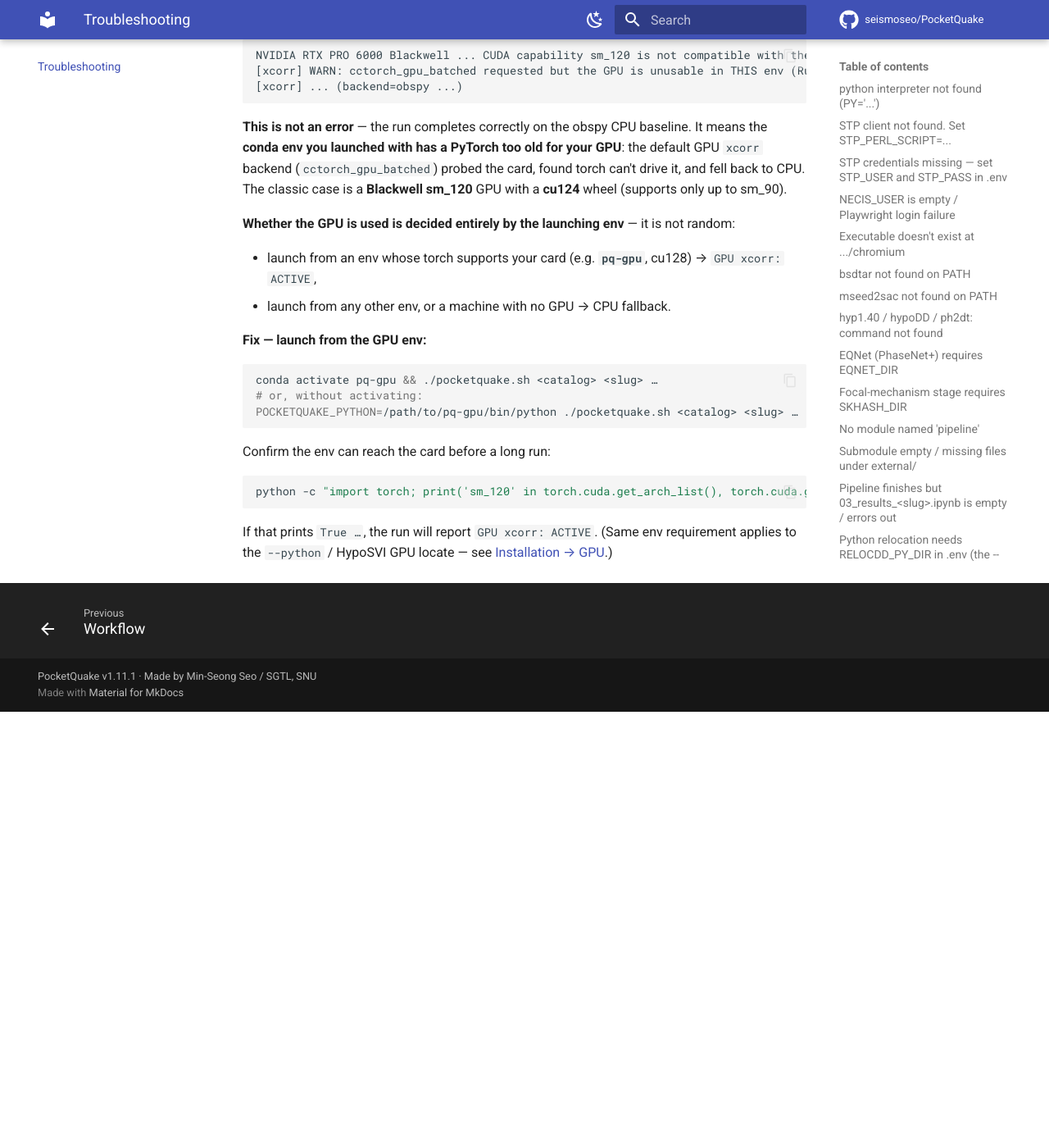
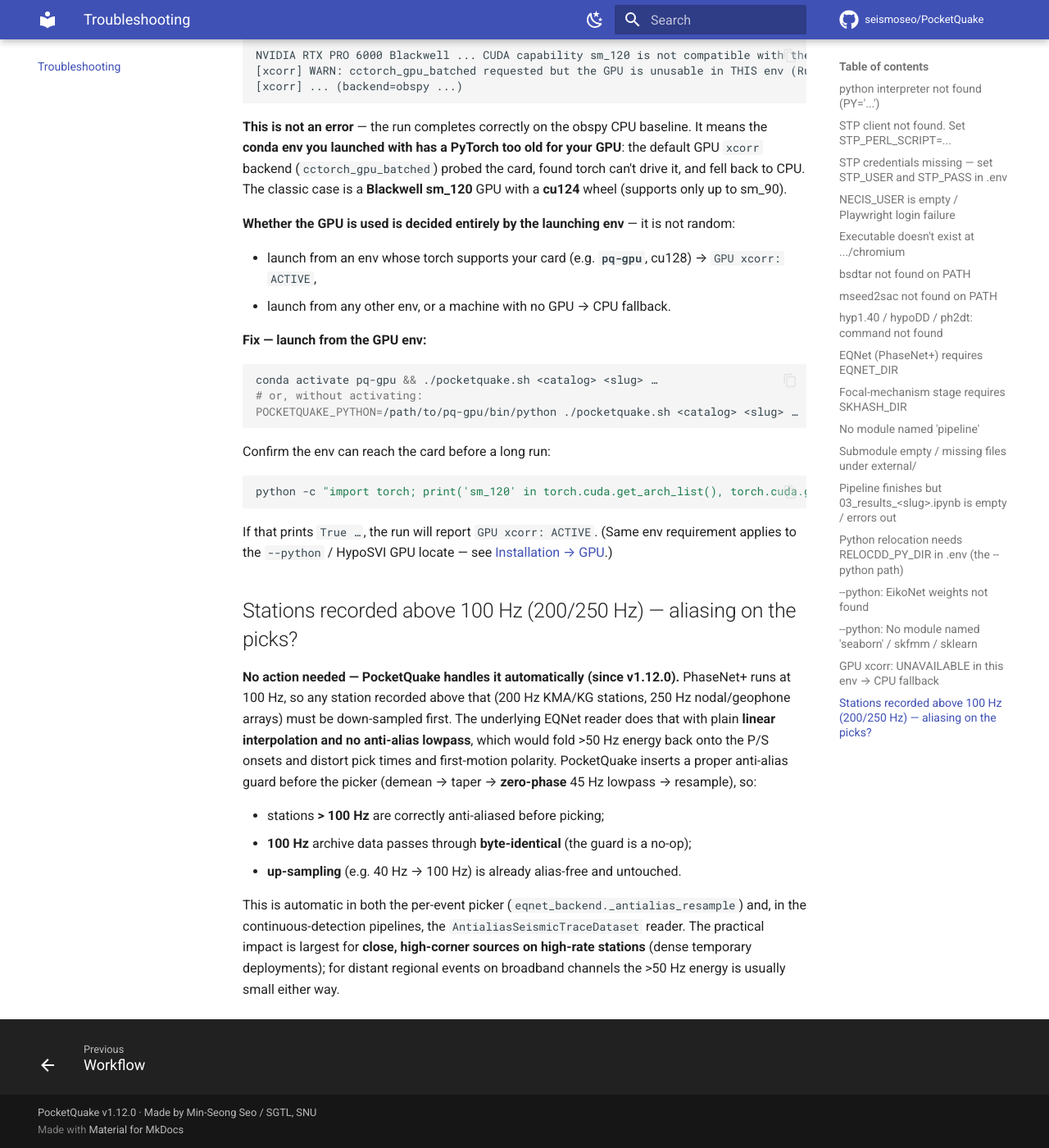
Before and after one commit to seismoseo/PocketQuake, an MkDocs documentation site: the page built from docs/TROUBLESHOOTING.md, in a window 1280 px wide and 1400 px high, scrolled down 3809 px. Shown: the whole window at 82% size. Built offline with MkDocs 1.6.1 and Material for MkDocs 9.7.7, drawn with Linux system fonts in a browser that asks for light colours; comment, search, counter and statistics services are not loaded; before the commit the page ends 4677 px from its top, so only the background shows below that.

Commit message:
v1.12.0: automatic anti-aliasing before PhaseNet+ down-sampling
Higher-rate stations (200 Hz KMA/KG, 250 Hz nodal/geophone arrays) were
down-sampled to PhaseNet+'s 100 Hz with plain linear interpolation and no
anti-alias lowpass, folding >50 Hz energy onto the P/S onsets and distorting
pick times and first-motion polarity. The engine now lowpasses before the
picker (demean -> taper -> zero-phase 45 Hz -> resample); fires only when
native rate > 100 Hz (100 Hz data byte-identical, up-sampling untouched).

- engine: bump submodule to the eqnet_backend anti-alias fix (+ write_phs cap
  lift, viz source-radius/legend/section-label improvements)
- docs: Workflow + Troubleshooting coverage; new beamer tutorial slide
  ("High-rate stations: automatic anti-aliasing"); manual PDF recompiled
- version: 1.11.1 -> 1.12.0 (__init__, mkdocs, index, tutorial .tex); CHANGELOG

Co-Authored-By: Claude Opus 4.8 <noreply@anthropic.com>

```diff
--- a/docs/TROUBLESHOOTING.md
+++ b/docs/TROUBLESHOOTING.md
@@ -178,3 +178,21 @@ python -c "import torch; print('sm_120' in torch.cuda.get_arch_list(), torch.cud
 
 If that prints `True …`, the run will report `GPU xcorr: ACTIVE`. (Same env requirement applies to
 the `--python` / HypoSVI GPU locate — see [Installation → GPU](INSTALL.md#2-conda-environment-one-command).)
+
+## Stations recorded above 100 Hz (200/250 Hz) — aliasing on the picks?
+
+**No action needed — PocketQuake handles it automatically (since v1.12.0).** PhaseNet+ runs at
+100 Hz, so any station recorded above that (200 Hz KMA/KG stations, 250 Hz nodal/geophone arrays)
+must be down-sampled first. The underlying EQNet reader does that with plain **linear interpolation
+and no anti-alias lowpass**, which would fold >50 Hz energy back onto the P/S onsets and distort pick
+times and first-motion polarity. PocketQuake inserts a proper anti-alias guard before the picker
+(demean → taper → **zero-phase** 45 Hz lowpass → resample), so:
+
+- stations **> 100 Hz** are correctly anti-aliased before picking;
+- **100 Hz** archive data passes through **byte-identical** (the guard is a no-op);
+- **up-sampling** (e.g. 40 Hz → 100 Hz) is already alias-free and untouched.
+
+This is automatic in both the per-event picker (`eqnet_backend._antialias_resample`) and, in the
+continuous-detection pipelines, the `AntialiasSeismicTraceDataset` reader. The practical impact is
+largest for **close, high-corner sources on high-rate stations** (dense temporary deployments); for
+distant regional events on broadband channels the >50 Hz energy is usually small either way.
--- a/docs/workflow.md
+++ b/docs/workflow.md
@@ -83,6 +83,9 @@ Stage order: `stations → waveforms → picking → hypoinverse → ph2dt → d
 
 The `xcorr` stage defaults to the `cctorch_gpu_batched` backend — a GPU FFT cross-correlation that is bit-exact to the obspy CPU baseline and **auto-falls-back to obspy** when no usable CUDA GPU is present (so CPU-only runs are unaffected). Pick the kernel with `--xcorr-backend` / `cfg.xcorr_backend`.
 
+!!! note "Automatic anti-aliasing at the `picking` stage (v1.12.0)"
+    PhaseNet+ runs at 100 Hz. For stations recorded **above** 100 Hz (e.g. 200 Hz KMA/KG stations, or 250 Hz nodal/geophone arrays), PocketQuake now applies a proper anti-alias lowpass — demean → taper → **zero-phase** Butterworth lowpass at 45 Hz (0.9 × the new 50 Hz Nyquist) → resample — **before** the trace reaches the picker. Without it, the underlying EQNet reader down-samples with plain linear interpolation and no lowpass, folding any >50 Hz energy back onto the P/S onsets (aliasing), which distorts pick times and first-motion polarity. The guard fires **only when the native rate exceeds 100 Hz**: 100 Hz archive data passes through byte-identical, and up-sampling (e.g. 40 Hz → 100 Hz) is alias-free and untouched. Zero-phase filtering keeps onset times in place — a causal lowpass would bias picks late. See `pipeline.core.eqnet_backend` (`_antialias_resample`).
+
 Each stage's output goes under `external/korea-cluster-relocation/pipeline/runs/changnyeong/`. Notable outputs:
 
 - `station_table/used_stations_100km.csv` — stations within 100 km of the epicenter that had usable data.
--- a/mkdocs.yml
+++ b/mkdocs.yml
@@ -4,7 +4,7 @@ site_url: https://pocketquake.readthedocs.io/
 repo_url: https://github.com/seismoseo/PocketQuake
 repo_name: seismoseo/PocketQuake
 edit_uri: edit/main/docs/
-copyright: PocketQuake v1.11.1 &middot; Made by Min-Seong Seo / SGTL, SNU
+copyright: PocketQuake v1.12.0 &middot; Made by Min-Seong Seo / SGTL, SNU
 
 theme:
   name: material
--- a/pocketquake/__init__.py
+++ b/pocketquake/__init__.py
@@ -16,7 +16,7 @@ Workflow (see `pocketquake.orchestrate.orchestrate`):
         → build & execute `03_results_<cluster>.ipynb`
 """
 
-__version__ = "1.11.1"            # single source of truth — pyproject.toml reads this via setuptools dynamic
+__version__ = "1.12.0"            # single source of truth — pyproject.toml reads this via setuptools dynamic
 
 import os
 
```
Also changed, not shown: CHANGELOG.md (+25 -0 lines), docs/index.md (+1 -1 lines), 2 other files.
